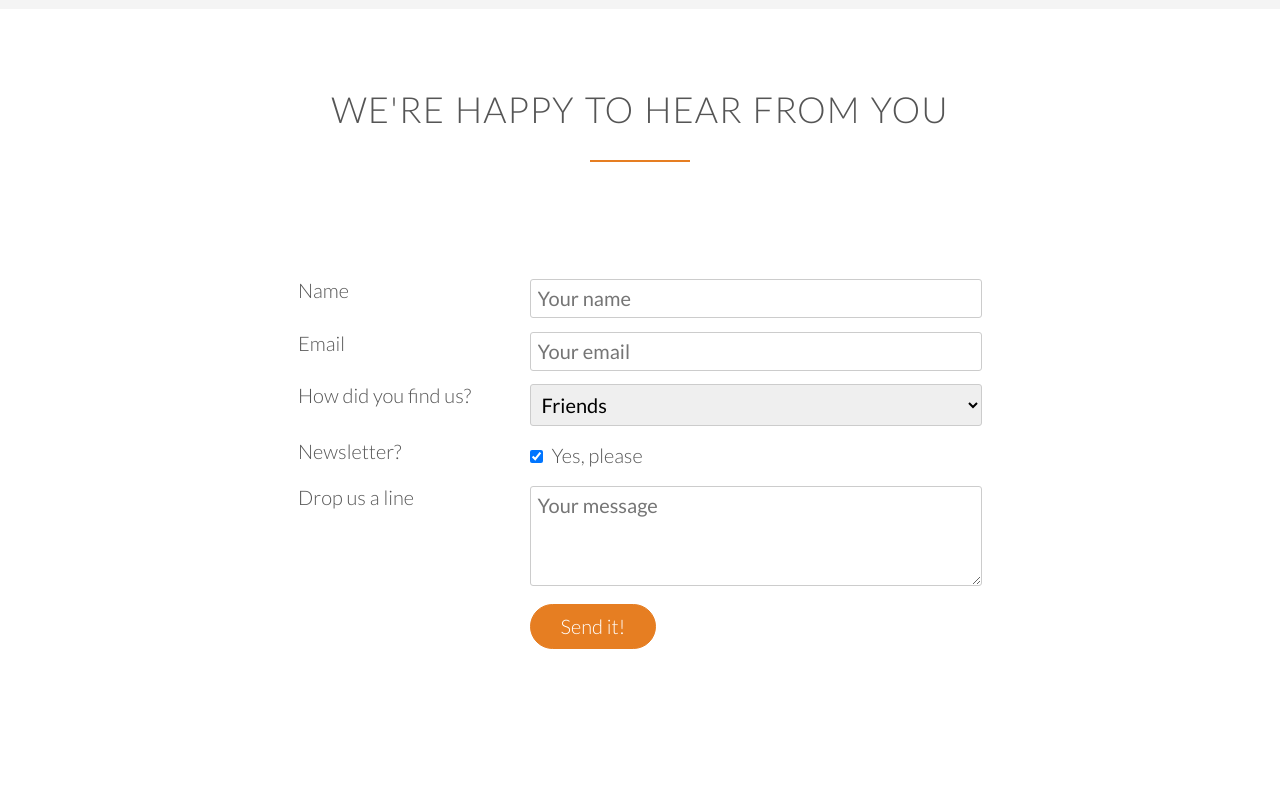
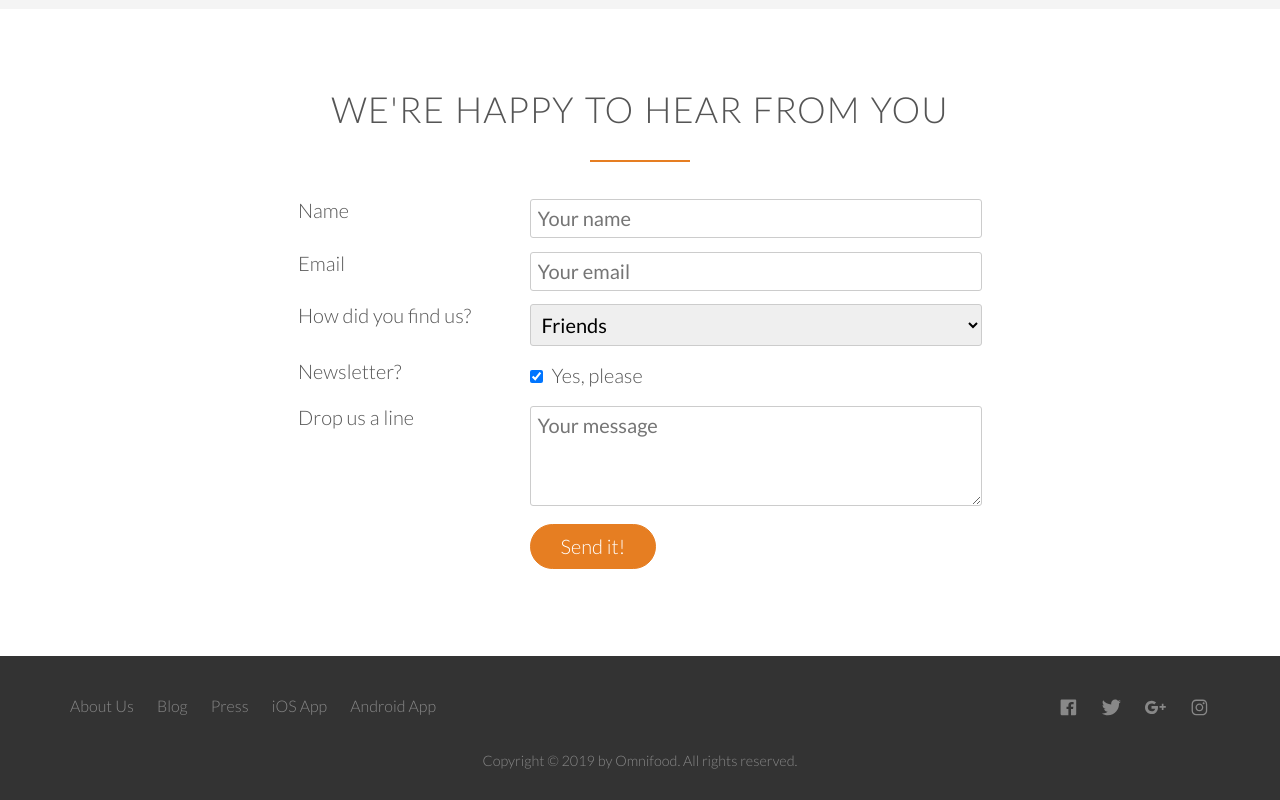
Before and after one commit to fcustodio90/Omnifood, a plain HTML site: page index.html in a window 1280 px wide. Shown: the part 4596-5396 px from the top of the page. Before the commit the page ends 5252 px from the top, so only its background shows below. Drawn offline with nearby package versions, Linux system fonts and the light colour scheme.

Commit message:
footer html and css done

```diff
--- a/index.html
+++ b/index.html
@@ -316,8 +316,6 @@
       <div class="row">
         <h2>We're happy to hear from you</h2>
       </div>
-    </section>
-
       <div class="row">
         <form method="post" action="#" class="contact-form">
           <!-- name  -->
@@ -380,6 +378,38 @@
           </div>
         </form>
       </div>
+    </section>
+
+
+    <footer>
+      <div class="row">
+        <div class="col span-1-of-2">
+          <ul class="footer-nav">
+           <li><a href="#">About Us</a></li>
+           <li><a href="#">Blog</a></li>
+           <li><a href="#">Press</a></li>
+           <li><a href="#">iOS App</a></li>
+           <li><a href="#">Android App</a></li>
+          </ul>
+        </div>
+
+        <div class="col span-1-of-2">
+          <ul class="social-links">
+           <li><a href="#"><ion-icon name="logo-facebook"></ion-icon></a></li>
+           <li><a href="#"><ion-icon name="logo-twitter"></ion-icon></ion-icon></a></li>
+           <li><a href="#"><ion-icon name="logo-googleplus"></ion-icon></a></li>
+           <li><a href="#"><ion-icon name="logo-instagram"></ion-icon></a></li>
+          </ul>
+        </div>
+      </div>
+
+     <div class="row">
+       <p>
+         Copyright &copy; 2019 by Omnifood. All rights reserved.
+       </p>
+     </div>
+
+    </footer>
 
 
     <script src="https://unpkg.com/ionicons@4.2.2/dist/ionicons.js"></script>
--- a/resources/css/style.css
+++ b/resources/css/style.css
@@ -492,3 +492,63 @@
 }
 
 *:focus {outline: none;}
+
+/*---------------------------------------------------------*/
+/* FOOTER */
+/*---------------------------------------------------------*/
+
+footer {
+  background-color: #333;
+  padding: 30px;
+  font-size: 80%;
+}
+
+footer p {
+  color: #888;
+  text-align: center;
+  font-size: 90%;
+  margin-top: 20px;
+}
+
+.footer-nav {
+  list-style: none;
+  float: left;
+}
+
+.social-links {
+  list-style: none;
+  float: right;
+}
+
+.footer-nav li,
+.social-links li {
+  display: inline-block;
+  margin-right: 20px;
+}
+
+.footer-nav li:last-child,
+.social-links li:last-child {
+  margin-right: 0;
+}
+
+.footer-nav li a:link,
+.footer-nav li a:visited,
+.social-links li a:link,
+.social-links li a:visited {
+  text-decoration: none;
+  border: 0;
+  color: #888;
+  transition: color 0.2s;
+}
+
+.footer-nav li a:hover,
+.footer-nav li a:active,
+.social-links li a:hover,
+.social-links li a:active {
+  color: #ddd;
+}
+
+.social-links li a:link,
+.social-links li a:visited {
+  font-size: 130%;
+}
```
Lines whose indentation alone changed are shown as unchanged.
